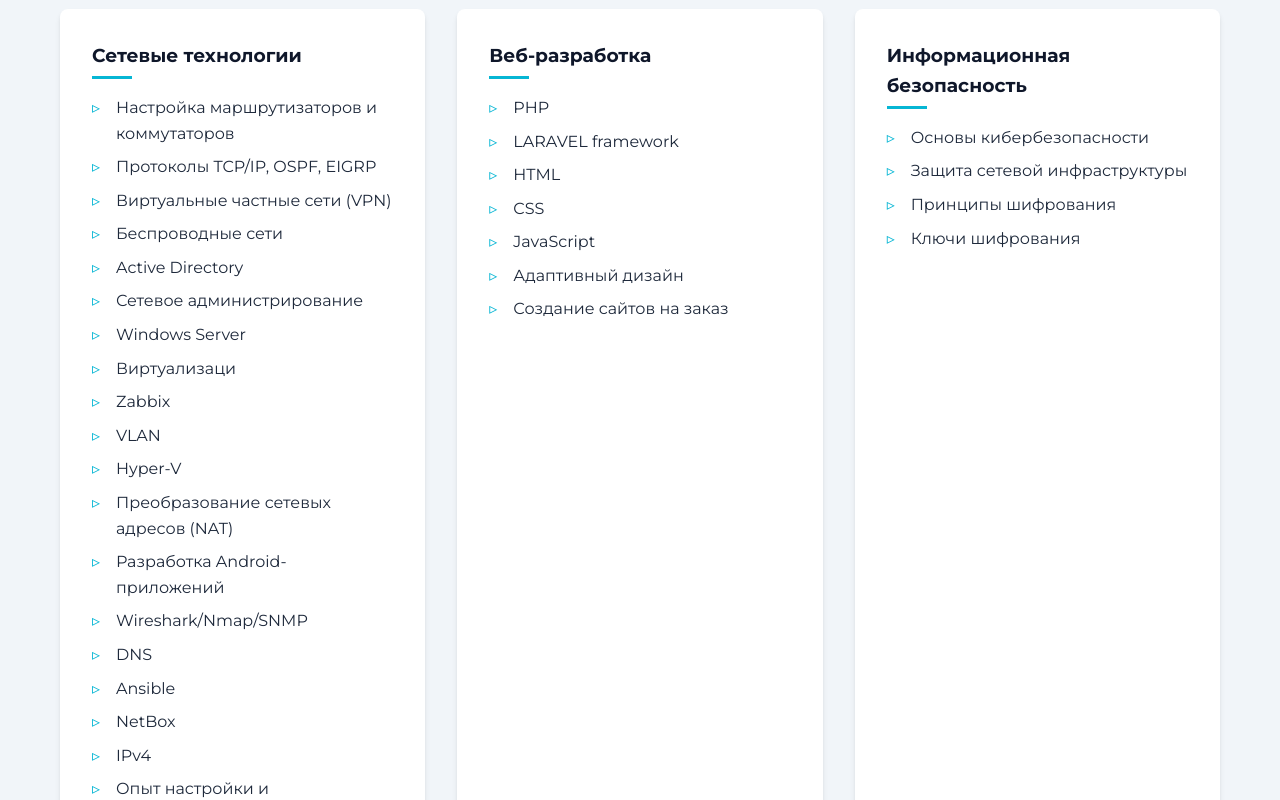
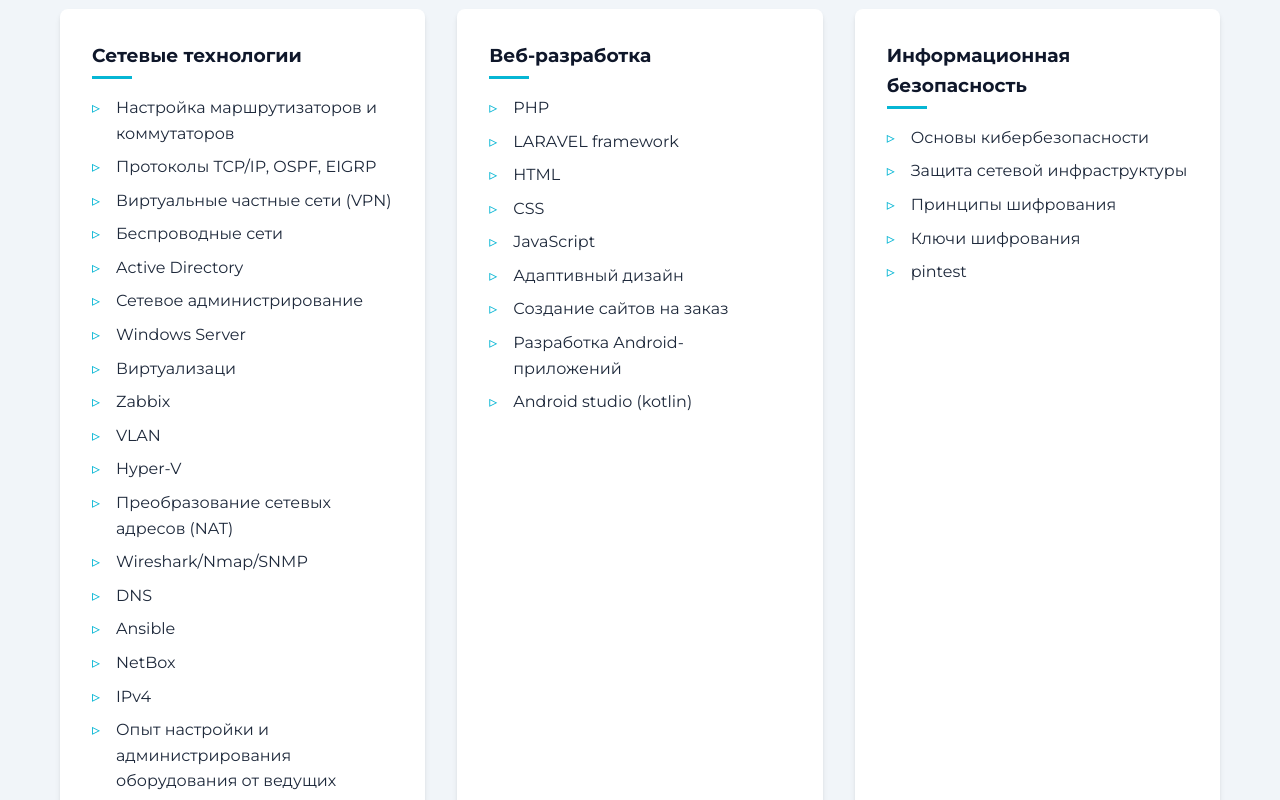
Before and after one commit to wildm0nkey/resumee, a plain HTML site: page index.html in a window 1280 px wide. Shown: the part 1795-2595 px from the top of the page. Drawn offline with Linux system fonts and the light colour scheme.

Commit message:
Update index.html

```diff
--- a/index.html
+++ b/index.html
@@ -111,7 +111,6 @@
                         <li>VLAN</li>
                         <li>Hyper-V</li>
                         <li>Преобразование сетевых адресов (NAT)</li>
-                        <li>Разработка Android-приложений</li>
                         <li>Wireshark/Nmap/SNMP</li>
                         <li>DNS</li>
                         <li>Ansible</li>
@@ -131,6 +130,8 @@
                         <li>JavaScript</li>
                         <li>Адаптивный дизайн</li>
                         <li>Создание сайтов на заказ</li>
+                        <li>Разработка Android-приложений</li>
+                        <li>Android studio (kotlin)</li>
                     </ul>
                 </div>
                 <div class="skills-category">
@@ -140,6 +141,7 @@
                         <li>Защита сетевой инфраструктуры</li>
                         <li>Принципы шифрования</li>
                         <li>Ключи шифрования</li>
+                        <li>pintest</li>
                     </ul>
                 </div>
             </div>
```
